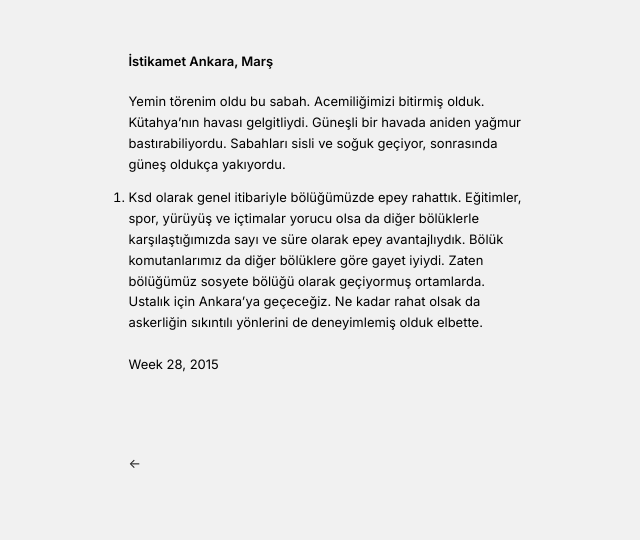
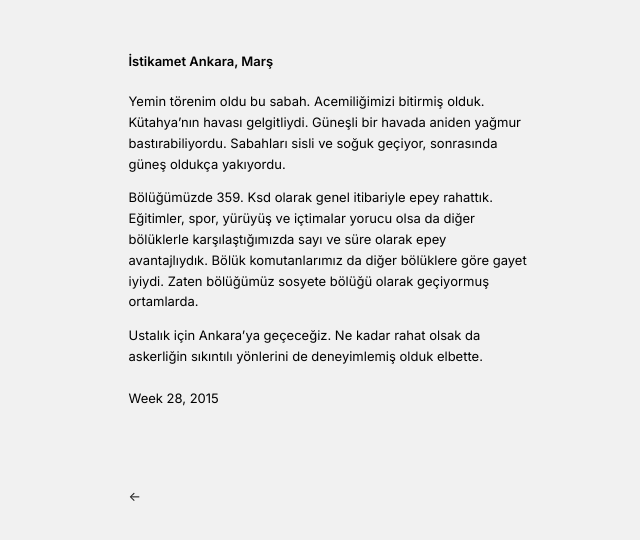
Before and after one commit to hayriartar/hayriartar.github.io, a Jekyll site: the page built from _posts/2015-07-12-istikametankara.md, in a window 1280 px wide. Shown: the top 540 px of the page, without its empty margins (304-944 px from the left). Built offline with Jekyll 4.4.1, drawn with Linux system fonts in a browser that asks for light colours.

Commit message:
Format markdown file for consistency

```diff
--- a/_posts/2015-07-12-istikametankara.md
+++ b/_posts/2015-07-12-istikametankara.md
@@ -9,7 +9,7 @@
 Yemin törenim oldu bu sabah. Acemiliğimizi bitirmiş olduk. Kütahya'nın havası gelgitliydi. Güneşli bir havada aniden yağmur bastırabiliyordu. Sabahları sisli ve soğuk geçiyor, sonrasında güneş oldukça yakıyordu.
 
 
-359. Ksd olarak genel itibariyle bölüğümüzde epey rahattık. Eğitimler, spor, yürüyüş ve içtimalar yorucu olsa da diğer bölüklerle karşılaştığımızda sayı ve süre olarak epey avantajlıydık. Bölük komutanlarımız da diğer bölüklere göre gayet iyiydi. Zaten bölüğümüz sosyete bölüğü olarak geçiyormuş ortamlarda.
+Bölüğümüzde 359. Ksd olarak genel itibariyle epey rahattık. Eğitimler, spor, yürüyüş ve içtimalar yorucu olsa da diğer bölüklerle karşılaştığımızda sayı ve süre olarak epey avantajlıydık. Bölük komutanlarımız da diğer bölüklere göre gayet iyiydi. Zaten bölüğümüz sosyete bölüğü olarak geçiyormuş ortamlarda.
 
 
 Ustalık için Ankara'ya geçeceğiz. Ne kadar rahat olsak da askerliğin sıkıntılı yönlerini de deneyimlemiş olduk elbette.
```
